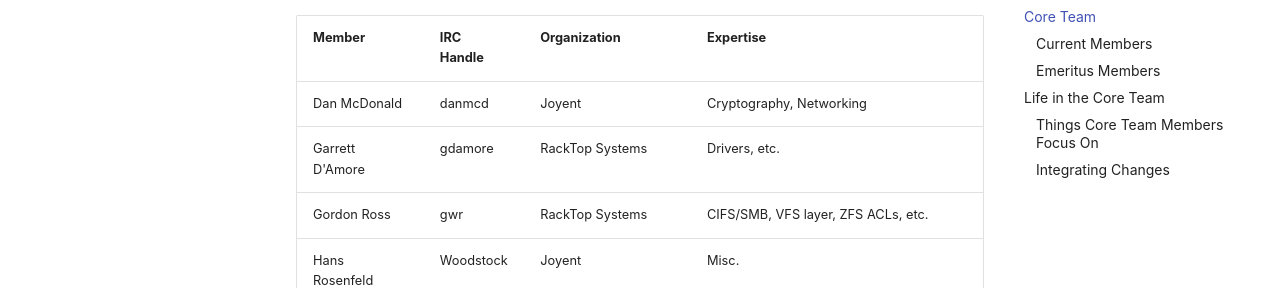
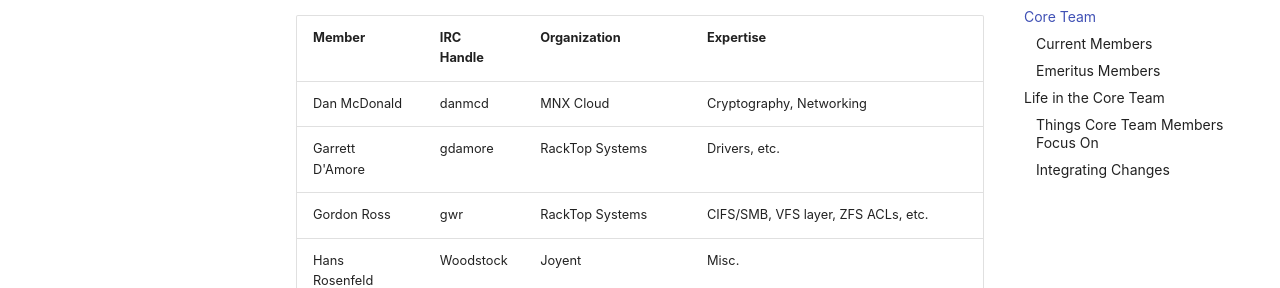
Before and after one commit to illumos/docs, an MkDocs documentation site: the page built from docs/about/leadership.md, in a window 1280 px wide and 900 px high, scrolled down 884 px. Shown: the part 164-452 px from the top of the window. Built offline with MkDocs 1.6.1 and Material for MkDocs 9.7.7, drawn with Linux system fonts in a browser that asks for light colours.

Commit message:
leadership: update organisation for Dan McDonald (#86)

```diff
--- a/docs/about/leadership.md
+++ b/docs/about/leadership.md
@@ -33,7 +33,7 @@
 
 | Member            | IRC Handle | Organization           | Expertise |
 | ----------------- | ---------- | ---------------------- | --------- |
-| Dan McDonald      | danmcd     | Joyent                 | Cryptography, Networking |
+| Dan McDonald      | danmcd     | MNX Cloud              | Cryptography, Networking |
 | Garrett D'Amore   | gdamore    | RackTop Systems        | Drivers, etc. |
 | Gordon Ross       | gwr        | RackTop Systems        | CIFS/SMB, VFS layer, ZFS ACLs, etc. |
 | Hans Rosenfeld    | Woodstock  | Joyent                 | Misc. |
```
